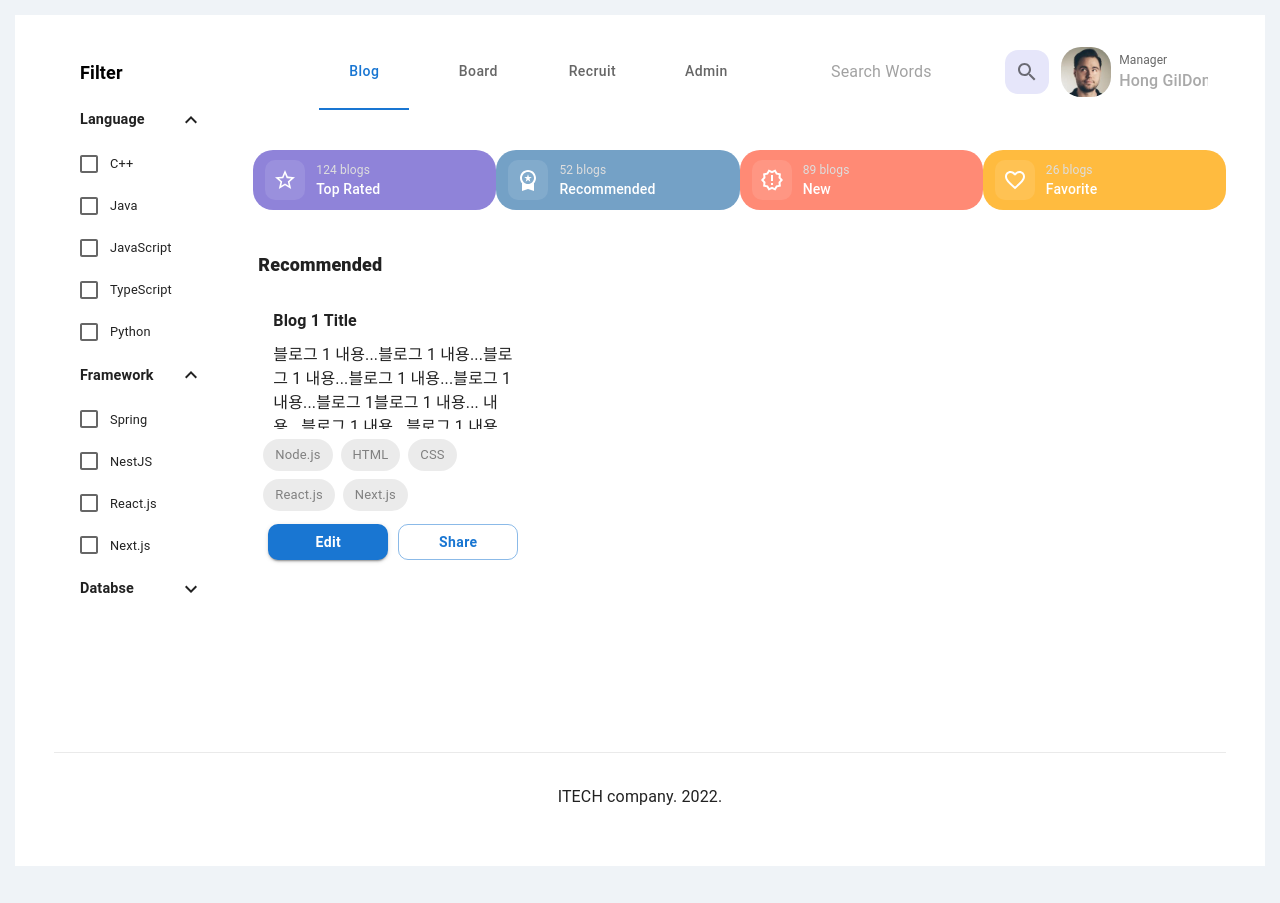
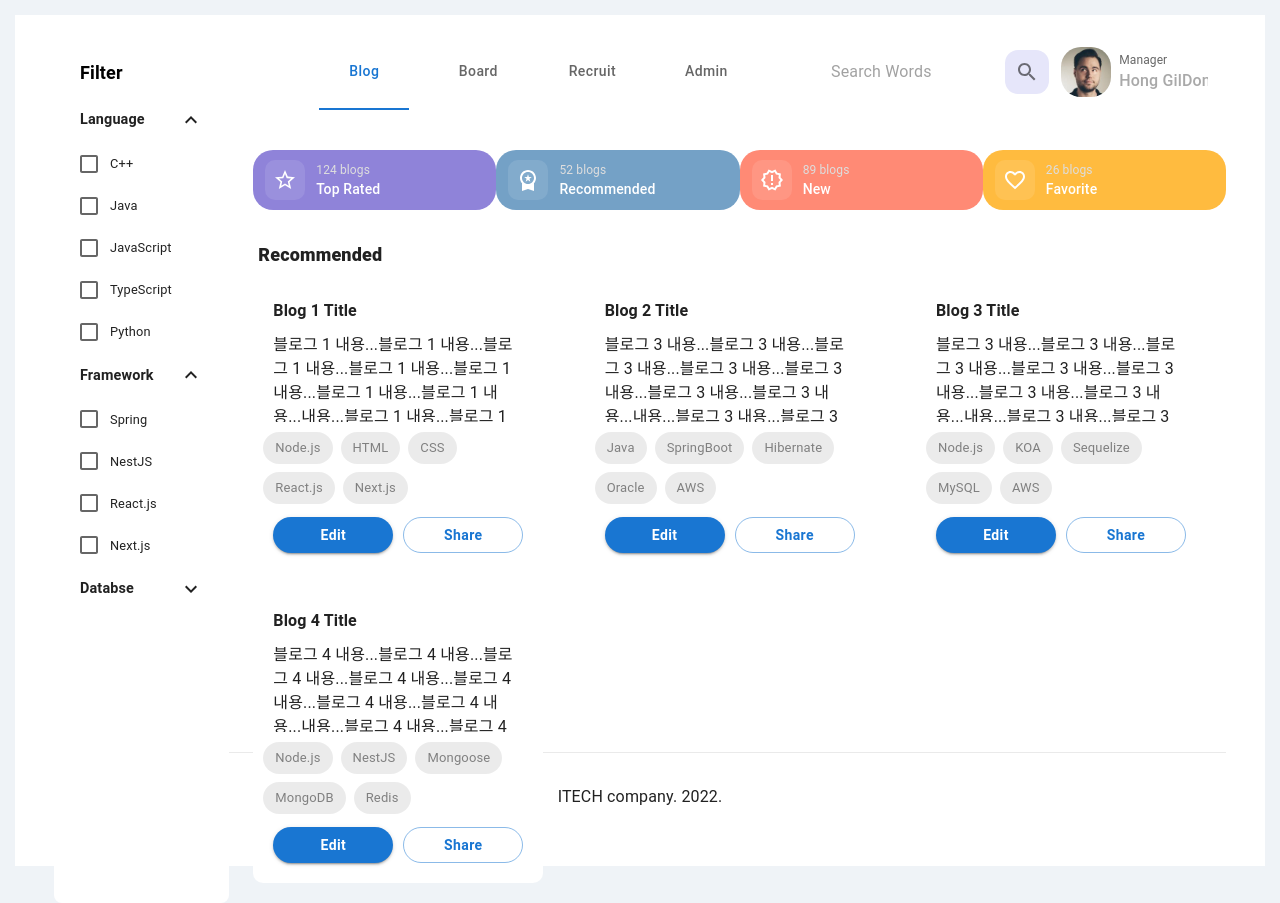
Before and after one commit to shyunjan/iblog, a Next.js app: page / in a window 1280 px wide. Before the commit the page ends 881 px from the top, so only its background shows below. Built offline with nearby package versions, Linux system fonts and the light colour scheme.

Commit message:
add BlogSummaryBox component and BlogSummaryType

```diff
--- /dev/null
+++ b/components/BlogSummaryBox.tsx
@@ -0,0 +1,40 @@
+import React from 'react';
+import { Box, styled, Typography, Stack, Chip, Button } from '@mui/material';
+import { BlogSummaryType } from '../types';
+
+const TagChip = styled(Chip)({ color: 'gray', marginRight: '8px', marginBottom: '8px' });
+const BlogSummaryButton = styled(Button)({
+  width: '120px',
+  borderRadius: '20px',
+  textTransform: 'none',
+  fontWeight: 600,
+  margin: '5px',
+});
+
+export default ({ title, contentsSummary: summary, tags = [] }: BlogSummaryType): JSX.Element => {
+  return (
+    <Box
+      sx={{
+        backgroundColor: 'white',
+        height: '290px',
+        width: '290px',
+        borderRadius: '10px',
+        padding: '6px 10px',
+        mr: '20px',
+        mb: '20px',
+      }}
+    >
+      <Typography sx={{ m: '10px', fontWeight: 600, fontSize: 16 }}>{title}</Typography>
+      <Typography sx={{ m: '10px', height: '32%', overflow: 'hidden' }}>{summary}</Typography>
+      <Box sx={{ mt: '10px', mb: '0px' }}>
+        {tags.map((t, i) => (
+          <TagChip key={i} label={t} />
+        ))}
+      </Box>
+      <Stack direction="row" sx={{ justifyContent: 'center' }}>
+        <BlogSummaryButton variant="contained">Edit</BlogSummaryButton>
+        <BlogSummaryButton variant="outlined">Share</BlogSummaryButton>
+      </Stack>
+    </Box>
+  );
+};
--- a/components/ConditionCard.tsx
+++ b/components/ConditionCard.tsx
@@ -9,7 +9,7 @@ interface Props {
   color?: string;
 }
 
-const ConditionCard = ({ CardIcon, condition, stats, color }: Props): JSX.Element => {
+export default ({ CardIcon, condition, stats, color }: Props): JSX.Element => {
   return (
     <>
       <Card
@@ -49,5 +49,3 @@ const ConditionCard = ({ CardIcon, condition, stats, color }: Props): JSX.Elemen
     </>
   );
 };
-
-export default ConditionCard;
--- a/layout/Layout.tsx
+++ b/layout/Layout.tsx
@@ -46,6 +46,7 @@ const Layout = ({ children }: Props): JSX.Element => {
                 display: 'flex',
                 justifyContent: 'space-between',
                 margin: '20px 0px',
+                mb: '10px',
                 pt: '16px',
                 pb: '16px',
               }}
--- a/pages/index.tsx
+++ b/pages/index.tsx
@@ -1,23 +1,36 @@
 import { Box, styled, Typography, Stack, Chip, Button } from '@mui/material';
 import type { NextPage } from 'next';
+import BlogSummaryBox from '../components/BlogSummaryBox';
+import { BlogSummaryType } from '../types';
 // import Image from 'next/image';
 
-const BlogSummaryBox = styled(Box)({
-  backgroundColor: 'white',
-  height: '280px',
-  width: '280px',
-  borderRadius: '10px',
-  padding: '6px 10px',
-});
-// const TagChip = styled(Chip)({ color: 'gray' });
-const TagChip = styled(Chip)({ color: 'gray', marginRight: '8px', marginBottom: '8px' });
-const BlogSummaryButton = styled(Button)({
-  width: '120px',
-  borderRadius: '10px',
-  textTransform: 'none',
-  fontWeight: 600,
-  margin: '5px',
-});
+/* Blog Summary 검색 결과 배열: 나중에 API로 받아오도록 하자 */
+const blogSearchArr: BlogSummaryType[] = [
+  {
+    title: 'Blog 1 Title',
+    contentsSummary:
+      '블로그 1 내용...블로그 1 내용...블로그 1 내용...블로그 1 내용...블로그 1 내용...블로그 1 내용...블로그 1 내용...내용...블로그 1 내용...블로그 1 내용...블로그 1 내용...블로그 1 내용...블로그 1 내용...블로그 1 내용...',
+    tags: ['Node.js', 'HTML', 'CSS', 'React.js', 'Next.js'],
+  },
+  {
+    title: 'Blog 2 Title',
+    contentsSummary:
+      '블로그 3 내용...블로그 3 내용...블로그 3 내용...블로그 3 내용...블로그 3 내용...블로그 3 내용...블로그 3 내용...내용...블로그 3 내용...블로그 3 내용...블로그 3 내용...블로그 3 내용...블로그 3 내용...블로그 3 내용...',
+    tags: ['Java', 'SpringBoot', 'Hibernate', 'Oracle', 'AWS'],
+  },
+  {
+    title: 'Blog 3 Title',
+    contentsSummary:
+      '블로그 3 내용...블로그 3 내용...블로그 3 내용...블로그 3 내용...블로그 3 내용...블로그 3 내용...블로그 3 내용...내용...블로그 3 내용...블로그 3 내용...블로그 3 내용...블로그 3 내용...블로그 3 내용...블로그 3 내용...',
+    tags: ['Node.js', 'KOA', 'Sequelize', 'MySQL', 'AWS'],
+  },
+  {
+    title: 'Blog 4 Title',
+    contentsSummary:
+      '블로그 4 내용...블로그 4 내용...블로그 4 내용...블로그 4 내용...블로그 4 내용...블로그 4 내용...블로그 4 내용...내용...블로그 4 내용...블로그 4 내용...블로그 4 내용...블로그 4 내용...블로그 4 내용...블로그 4 내용...',
+    tags: ['Node.js', 'NestJS', 'Mongoose', 'MongoDB', 'Redis'],
+  },
+];
 
 const Home: NextPage = (): JSX.Element => {
   return (
@@ -25,25 +38,24 @@ const Home: NextPage = (): JSX.Element => {
       <Typography sx={{ m: '5px', mb: '15px', fontWeight: 800, fontSize: 18 }}>
         Recommended
       </Typography>
-      <BlogSummaryBox>
-        <Typography sx={{ m: '10px', fontWeight: 600, fontSize: 16 }}>Blog 1 Title</Typography>
-        <Typography sx={{ m: '10px', height: '32%', overflow: 'hidden' }}>
-          블로그 1 내용...블로그 1 내용...블로그 1 내용...블로그 1 내용...블로그 1 내용...블로그
-          1블로그 1 내용... 내용...블로그 1 내용...블로그 1 내용...블로그 1 내용...블로그 1
-          내용...블로그 1 내용...블로그 1 내용...
-        </Typography>
-        <Box sx={{ mt: '10px', mb: '0px' }}>
-          <TagChip label="Node.js" />
-          <TagChip label="HTML" />
-          <TagChip label="CSS" />
-          <TagChip label="React.js" />
-          <TagChip label="Next.js" />
-        </Box>
-        <Stack direction="row" sx={{ justifyContent: 'center' }}>
-          <BlogSummaryButton variant="contained">Edit</BlogSummaryButton>
-          <BlogSummaryButton variant="outlined">Share</BlogSummaryButton>
-        </Stack>
-      </BlogSummaryBox>
+      <Box
+        sx={{
+          display: 'flex',
+          flexDirection: 'row',
+          justifyContent: 'space-between',
+          flexWrap: 'wrap',
+        }}
+      >
+        {blogSearchArr.map((b, i) => (
+          <BlogSummaryBox
+            key={i}
+            title={b.title}
+            contentsSummary={b.contentsSummary}
+            tags={b.tags}
+          />
+        ))}
+      </Box>
+      {/* <Stack direction="row" spacing={2} sx={{ flexWrap: 'wrap', justifyContent: 'left' }}></Stack> */}
     </>
   );
 };
--- /dev/null
+++ b/types/BlogSummaryType.ts
@@ -0,0 +1,5 @@
+export interface BlogSummaryType {
+  title: string;
+  contentsSummary: string;
+  tags?: string[];
+}
--- /dev/null
+++ b/types/index.ts
@@ -0,0 +1,3 @@
+import BlogSummaryBox from '../components/BlogSummaryBox';
+
+export * from './BlogSummaryType';
```
